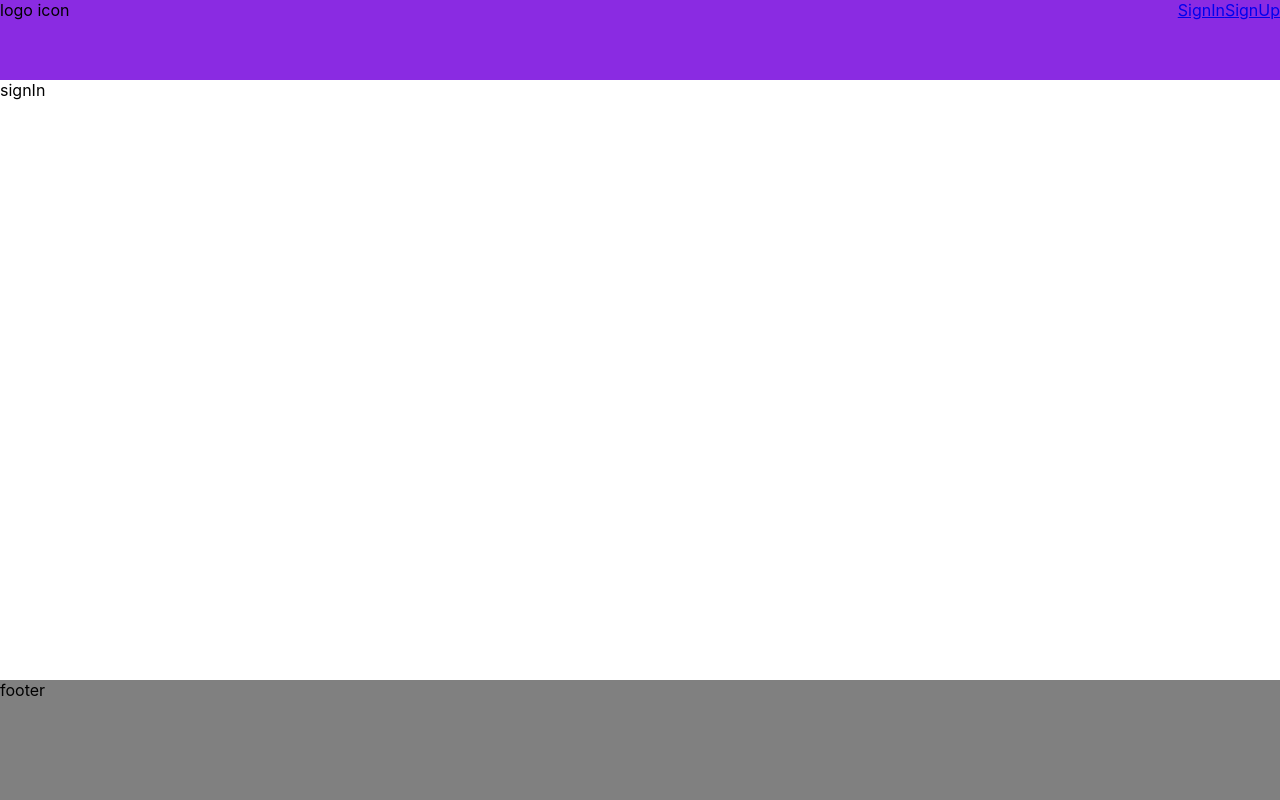
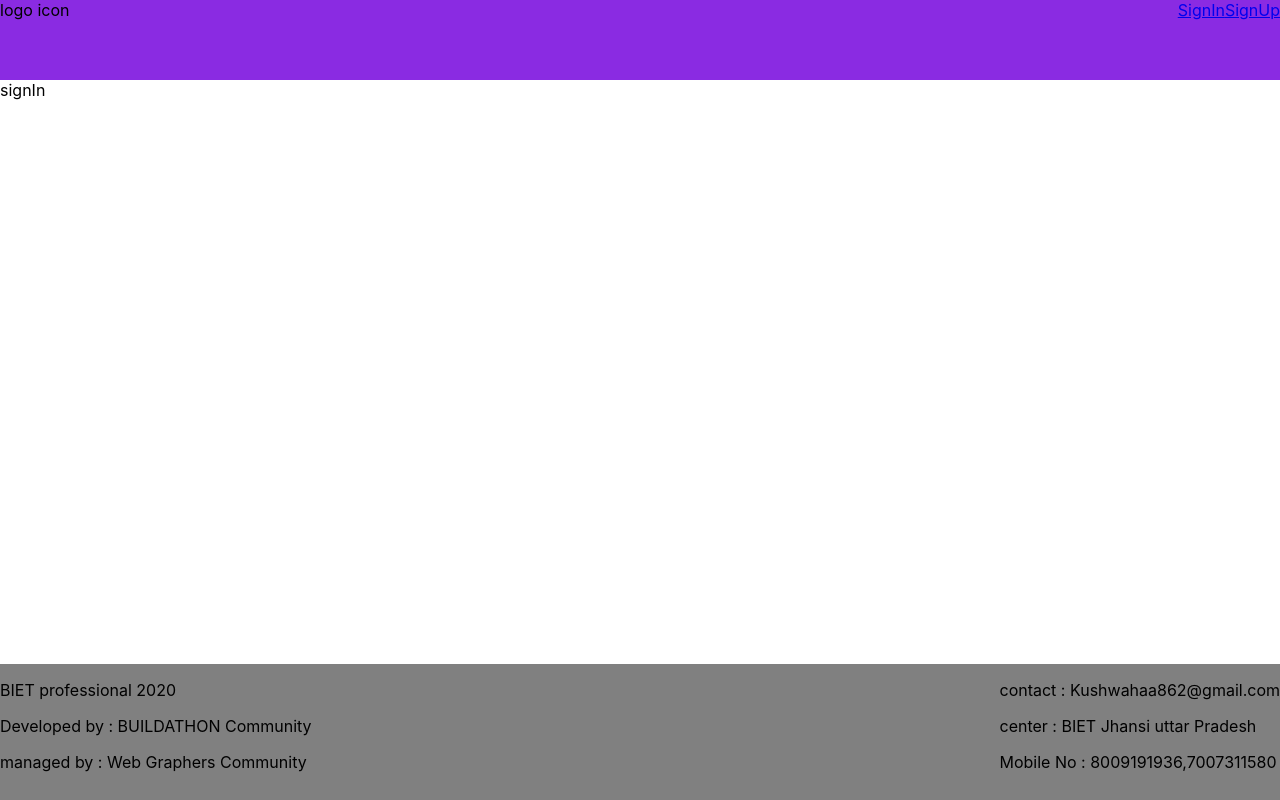
Before and after one commit to Aditya17051998/BIET_professional, a React (Create React App) app: page /signIn in a window 1280 px wide. Built offline with nearby package versions, Linux system fonts and the light colour scheme.

Commit message:
Home Page Almost Complete

```diff
--- a/package.json
+++ b/package.json
@@ -10,6 +10,7 @@
     "react-dom": "^17.0.1",
     "react-router-dom": "^5.2.0",
     "react-scripts": "4.0.0",
+    "react-slideshow-image": "^3.3.2",
     "web-vitals": "^0.2.4"
   },
   "scripts": {
--- a/src/components/Footer.js
+++ b/src/components/Footer.js
@@ -3,8 +3,21 @@ import React, { Component } from 'react';
 class Footer extends Component {
     render() {
         return (
-            <div className="Footer">
-                footer
+            <div className="Footer" >
+                <div className="left-footer">
+                    <p>BIET professional 2020</p>
+                    <p>Developed by : BUILDATHON Community</p>
+                    <p>managed by : Web Graphers Community</p>
+
+
+                </div>
+
+                <div className="right-footer" >
+                    <p>contact : Kushwahaa862@gmail.com</p>
+                    <p>center : BIET Jhansi uttar Pradesh</p>
+                    <p>Mobile No : 8009191936,7007311580</p>
+
+                 </div>
             </div>
         );
     }
--- a/src/components/Home.js
+++ b/src/components/Home.js
@@ -1,10 +1,35 @@
 import React, { Component } from 'react';
+import HomeSlideShow from './HomeSlideShow';
 
 class Home extends Component {
+    constructor(props){
+        super(props);
+        this.state = {
+            image_urls:["https://image.freepik.com/free-vector/office-background-video-conferencing_23-2148638212.jpg","https://img.freepik.com/free-vector/office-background-video-conferencing_23-2148662387.jpg?size=626&ext=jpg","https://images.unsplash.com/photo-1593642632559-0c6d3fc62b89?ixlib=rb-1.2.1&ixid=eyJhcHBfaWQiOjEyMDd9&w=1000&q=80"]
+
+        }
+    }
+
     render() {
         return (
             <div className="Home">
                 Welcome to your BIET professional community
+                <HomeSlideShow image_urls={this.state.image_urls} />
+                <div>
+                    <h1 style={{display:"inline-block",position:"relative",top:"-115px"}}>find job and internship </h1>
+                    <div style={{display:"inline-block"}}>
+                    <img src="https://i.pinimg.com/originals/2d/6d/78/2d6d78cb202b3771de194b3a68be706c.jpg"/>
+                    </div>
+                </div>
+
+                <div>
+                    <h1 style={{display:"inline-block",position:"relative",top:"-215px"}}>learn new skills </h1>
+                    <div style={{display:"inline-block"}}>
+                    <img src="https://images.squarespace-cdn.com/content/v1/54c5833fe4b0afdbad29260b/1422807406972-PA0OUVLFNRRVRYO1851E/ke17ZwdGBToddI8pDm48kCXTj-Wg2hUyCvG2gzcUO0xZw-zPPgdn4jUwVcJE1ZvWQUxwkmyExglNqGp0IvTJZamWLI2zvYWH8K3-s_4yszcp2ryTI0HqTOaaUohrI8PIhOXlA9L12Qv-lL7yMcQywOLKXa8ZlKWbVYnhV3J29G8/LEARN.png"/>
+                    </div>
+                </div>
+
+
             </div>
         );
     }
--- /dev/null
+++ b/src/components/HomeSlideShow.js
@@ -0,0 +1,42 @@
+
+import React from 'react';
+import { Slide } from 'react-slideshow-image';
+import 'react-slideshow-image/dist/styles.css'
+
+
+
+function HomeSlideShow(props){
+    const image_urls=props.image_urls;
+    return (
+      <div className="slide-container">
+        <Slide>
+          <div className="each-slide">
+              <div className="slide-content" style={{position:'relative'}}>
+                  <h1>hire skill</h1>
+                  <div style={{position:"absolute"}}>
+                     <img src={image_urls[0]}/>
+                  </div>
+              </div>
+          </div>
+          <div className="each-slide">
+              <div className="slide-content" style={{position:'relative'}}>
+                  <h1>stay connect more people </h1>
+                  <div style={{position:"absolute"}}>
+                     <img src={image_urls[1]}/>
+                  </div>
+              </div>
+          </div>
+          <div className="each-slide">
+              <div className="slide-content" style={{position:'relative'}}>
+                  <h1>make your development effective</h1>
+                  <div style={{position:"absolute"}}>
+                     <img src={image_urls[2]}/>
+                  </div>
+              </div>
+          </div>
+        </Slide>
+      </div>
+    )
+}
+
+export default HomeSlideShow;
--- a/src/index.css
+++ b/src/index.css
@@ -24,15 +24,38 @@ code {
   flex-grow: 3;
 }
 .Register {
-  height: 75%;
+  height: 73%;
 }
 .SignIn {
-  height: 75%;
+  height: 73%;
 }
 .Home {
-  height: 75%;
+  height: 73%;
+  overflow-y: scroll;
 }
 .Footer {
   background-color: grey;
-  height: 15%;
+  height: 17%;
 }
+.left-footer {
+  display: inline-block;
+}
+.right-footer {
+  display: inline-block;
+  float:right;
+}
+
+.each-slide {
+  height :50vh;
+  width :100vw;
+}
+.slide-content div {
+  top: 0px;
+  left:0px;
+
+}
+.slide-content div img {
+  height :50vh;
+  width :100vw;
+  opacity: 0.3;
+}
```
Also changed, not shown: 1 other file (tests, documents, lock files or other folders).
